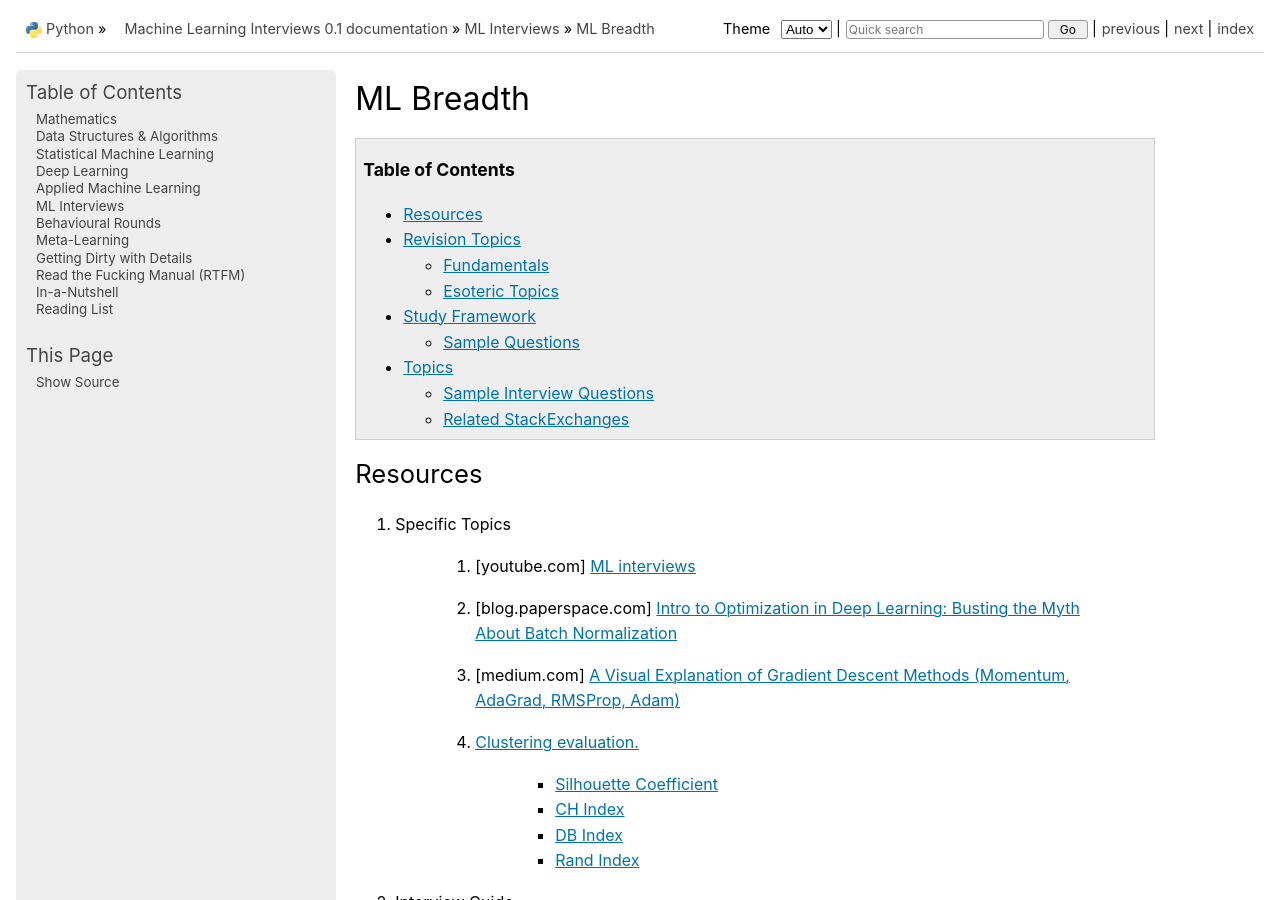
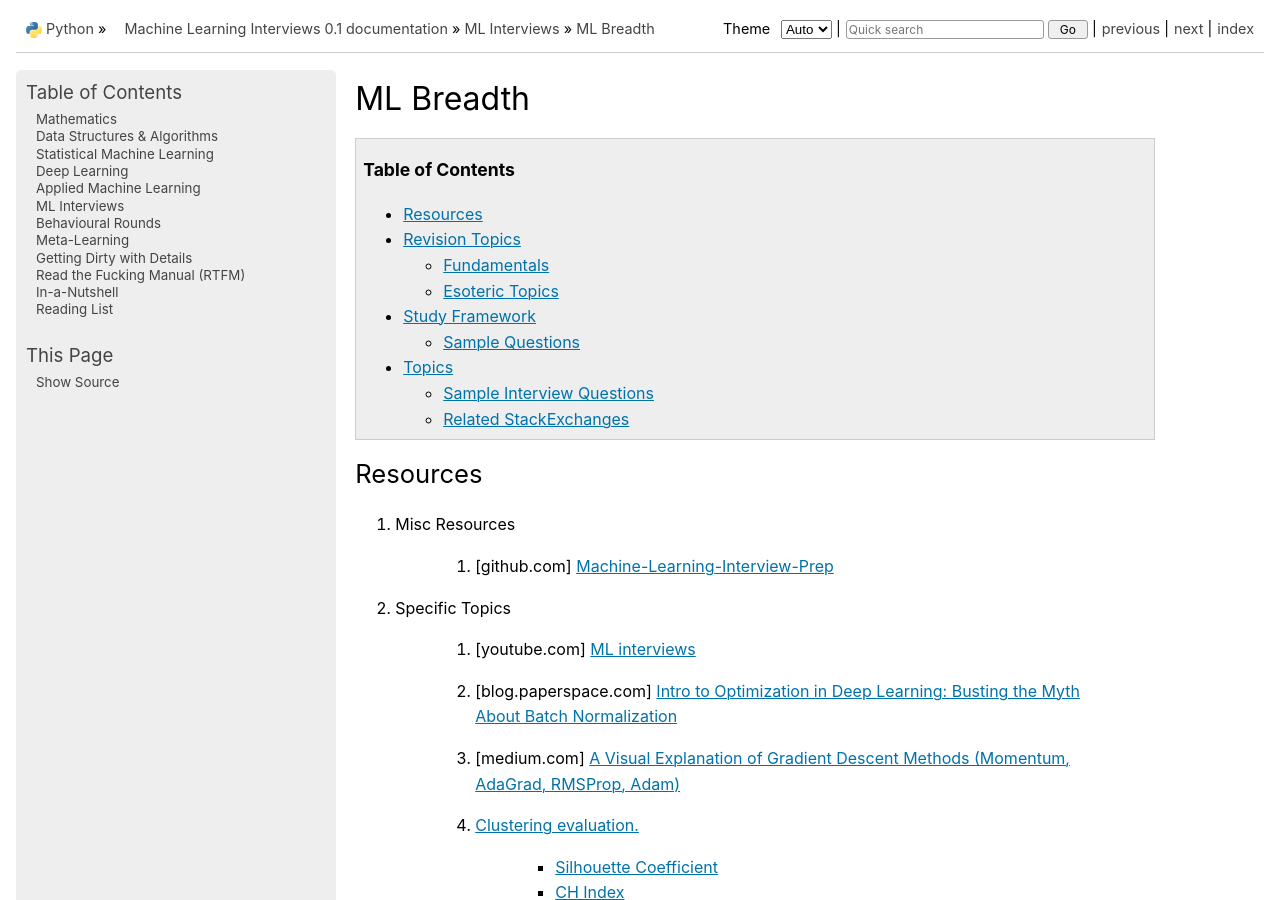
Before and after one commit to uselesstechjunks/leetcode, a Sphinx documentation site: the page built from docs/source/interviews/breadth.rst, in a window 1280 px wide and 900 px high. Built offline with Sphinx 7.4.7, drawn with Linux system fonts in a browser that asks for light colours; pages that are not in the unit, such as notebooks, are missing from menus.

Commit message:
Update breadth.rst

```diff
--- a/docs/source/interviews/breadth.rst
+++ b/docs/source/interviews/breadth.rst
@@ -10,6 +10,9 @@ ML Breadth
 ********************************************************************************
 Resources
 ********************************************************************************
+#. Misc Resources
+
+	#. [github.com] `Machine-Learning-Interview-Prep <https://github.com/QuickLearner171998/Machine-Learning-Interview-Prep/blob/master/README.md>`_
 #. Specific Topics
 
 	#. [youtube.com] `ML interviews <https://www.youtube.com/playlist?list=PLXmbE5IFg3EEoSAzuqbu7o8Kh8FFhTFPc>`_
```
